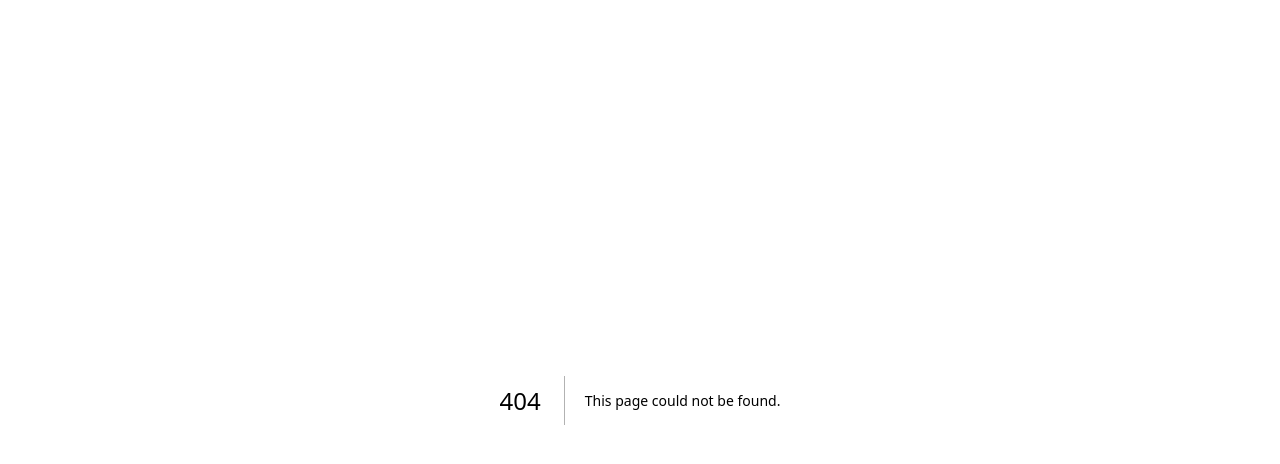
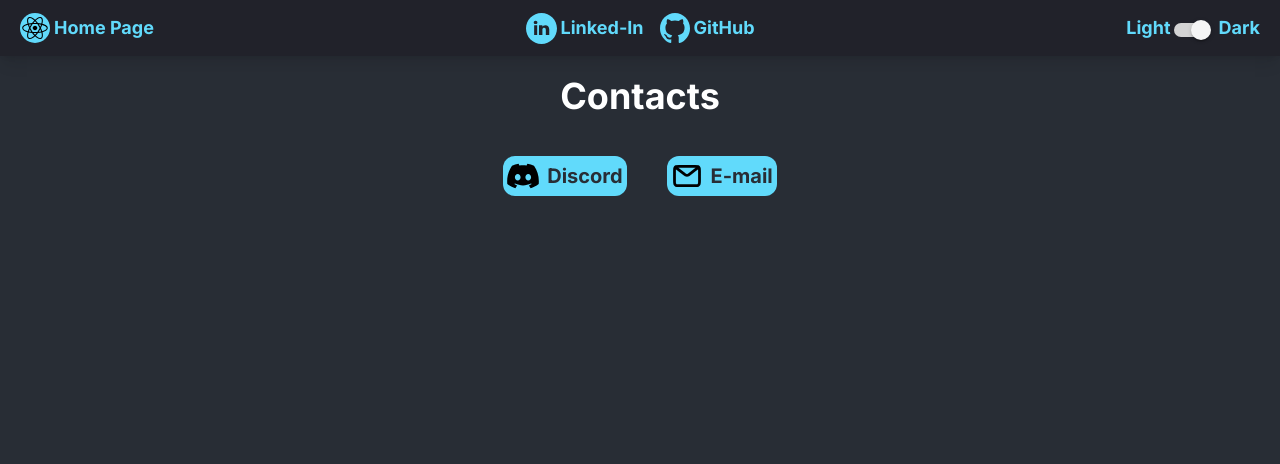
Before and after one commit to JVPhoenix/portfolio, a Next.js app: page /contacts in a window 1280 px wide. Before the commit this address had no page. Shown: the top 464 px of the page. Built offline with nearby package versions, Linux system fonts and the light colour scheme.

Commit message:
Contacts page finished -> Animations, styles and infos from both pages finished.

```diff
--- a/src/components/experience.tsx
+++ b/src/components/experience.tsx
@@ -13,12 +13,10 @@ import {
   VegasIcon,
 } from "./icons";
 import Image from "next/image";
+import { useTheme } from "@/context/theme";
 
-interface ExperiencePropsInterface {
-  switchMode: boolean;
-}
-
-export default function Experience(props: ExperiencePropsInterface) {
+export default function Experience() {
+  const {theme} = useTheme();
   return (
     <div className="flex flex-col gap-2 h-full m-auto">
       <h1 className="text-4xl font-bold text-center whitespace-nowrap">Professional Experience</h1>
@@ -28,7 +26,7 @@ export default function Experience(props: ExperiencePropsInterface) {
         className={twMerge(
           "flex gap-2 h-[240px] items-center justify-center rounded-2xl bg-slate-700 p-2",
           "ease-in-out duration-500",
-          props.switchMode && "bg-slate-200"
+          theme && "bg-slate-200"
         )}
       >
         <Image
@@ -39,7 +37,7 @@ export default function Experience(props: ExperiencePropsInterface) {
           className={twMerge(
             "cursor-pointer rounded-xl hover:border-4 hover:scale-105 hover:border-slate-700",
             "ease-in-out duration-500",
-            props.switchMode && "hover:border-slate-200"
+            theme && "hover:border-slate-200"
           )}
         />
         <Image
@@ -50,7 +48,7 @@ export default function Experience(props: ExperiencePropsInterface) {
           className={twMerge(
             "cursor-pointer rounded-xl hover:border-4 hover:scale-105 hover:border-slate-700",
             "ease-in-out duration-500",
-            props.switchMode && "hover:border-slate-200"
+            theme && "hover:border-slate-200"
           )}
         />
       </div>
@@ -60,7 +58,7 @@ export default function Experience(props: ExperiencePropsInterface) {
           className={twMerge(
             "flex flex-col gap-1 bg-slate-700 p-2 my-2 rounded-2xl text-center",
             "ease-in-out duration-500",
-            props.switchMode && "bg-slate-200"
+            theme && "bg-slate-200"
           )}
         >
           <h1>I have knowledge in the following techs:</h1>
@@ -90,7 +88,7 @@ export default function Experience(props: ExperiencePropsInterface) {
             className={twMerge(
               "flex flex-col gap-1 bg-slate-700 p-2 my-2 rounded-2xl text-center items-center",
               "ease-in-out duration-500 w-fit",
-              props.switchMode && "bg-slate-200"
+              theme && "bg-slate-200"
             )}
           >
             <h1>I have knowledge in the following editing softwares:</h1>
--- a/src/components/icons.tsx
+++ b/src/components/icons.tsx
@@ -454,3 +454,29 @@ export function FigmaIcon(props: IconsPropsInterface) {
     </svg>
   );
 }
+
+export function DiscordIcon(props: IconsPropsInterface) {
+  return (
+    <svg
+      width={props.width}
+      height={props.height}
+      className={props.classname}
+      viewBox="0 0 24 24"
+      fill="none"
+      xmlns="http://www.w3.org/2000/svg"
+    >
+      <path
+        d="M18.59 5.88997C17.36 5.31997 16.05 4.89997 14.67 4.65997C14.5 4.95997 14.3 5.36997 14.17 5.69997C12.71
+      5.47997 11.26 5.47997 9.83001 5.69997C9.69001 5.36997 9.49001 4.95997 9.32001 4.65997C7.94001 4.89997 6.63001
+      5.31997 5.40001 5.88997C2.92001 9.62997 2.25001 13.28 2.58001 16.87C4.23001 18.1 5.82001 18.84 7.39001
+      19.33C7.78001 18.8 8.12001 18.23 8.42001 17.64C7.85001 17.43 7.31001 17.16 6.80001 16.85C6.94001 16.75 7.07001
+      16.64 7.20001 16.54C10.33 18 13.72 18 16.81 16.54C16.94 16.65 17.07 16.75 17.21 16.85C16.7 17.16 16.15 17.42
+      15.59 17.64C15.89 18.23 16.23 18.8 16.62 19.33C18.19 18.84 19.79 18.1 21.43 16.87C21.82 12.7 20.76 9.08997 18.61
+      5.88997H18.59ZM8.84001 14.67C7.90001 14.67 7.13001 13.8 7.13001 12.73C7.13001 11.66 7.88001 10.79 8.84001
+      10.79C9.80001 10.79 10.56 11.66 10.55 12.73C10.55 13.79 9.80001 14.67 8.84001 14.67ZM15.15 14.67C14.21 14.67
+      13.44 13.8 13.44 12.73C13.44 11.66 14.19 10.79 15.15 10.79C16.11 10.79 16.87 11.66 16.86 12.73C16.86 13.79 16.11
+      14.67 15.15 14.67Z"
+      ></path>
+    </svg>
+  );
+}
--- a/src/components/navbar.tsx
+++ b/src/components/navbar.tsx
@@ -1,35 +1,42 @@
 import { twMerge } from "tailwind-merge";
 import { EmailIcon, GitHubIcon, LinkedinIcon, ReactIcon } from "./icons";
 import { Dispatch, SetStateAction } from "react";
+import Link from "next/link";
+import { useTheme } from "@/context/theme";
+import { PageSelected } from "@/types";
 
 interface PropsNavbarInterface {
   className?: string;
-  switchMode: boolean;
-  setSwitchMode: Dispatch<SetStateAction<boolean>>;
+  page?: number;
 }
 
 export default function Navbar(props: PropsNavbarInterface) {
+  const { theme, setTheme } = useTheme();
   return (
     <div
       className={twMerge(
         "flex bg-black2 justify-center px-5 w-full h-14",
         "text-lightblue items-center font-bold text-lg shadow-lg",
-        props.switchMode && "bg-transparent text-black"
+        theme && "bg-transparent text-black"
       )}
     >
       <div className={twMerge("flex w-full justify-between", props.className)}>
-        <div className="flex gap-1 select-none items-center">
+        <Link
+          href="/"
+          className={twMerge(
+            "flex gap-1 whitespace-nowrap select-none cursor-default",
+            props.page !== PageSelected.MainPage &&
+              "cursor-pointer items-center ease-in-out duration-500 hover:scale-110 hover:brightness-150"
+          )}
+        >
           <ReactIcon
-            classname={twMerge(
-              "fill-lightblue transition-all ease-in-out duration-500",
-              props.switchMode && "fill-black"
-            )}
+            classname={twMerge("fill-lightblue transition-all ease-in-out duration-500", theme && "fill-black")}
             width={30}
             height={30}
-            stroke={props.switchMode ? "white" : "black"}
+            stroke={theme ? "white" : "black"}
           />
-          <h1>Welcome!</h1>
-        </div>
+          <h1>{props.page === PageSelected.MainPage ? "Welcome!" : "Home Page"}</h1>
+        </Link>
         <div className="flex gap-4">
           <div
             className={twMerge(
@@ -39,7 +46,7 @@ export default function Navbar(props: PropsNavbarInterface) {
             onClick={() => window.open("https://www.linkedin.com/in/jvbo/", "_blank", "noopener, noreferrer")}
           >
             <LinkedinIcon
-              classname={twMerge("fill-lightblue ease-in-out duration-500", props.switchMode && "fill-black")}
+              classname={twMerge("fill-lightblue ease-in-out duration-500", theme && "fill-black")}
               width={31}
               height={31}
             />
@@ -53,26 +60,29 @@ export default function Navbar(props: PropsNavbarInterface) {
             onClick={() => window.open("https://github.com/JVPhoenix", "_blank", "noopener, noreferrer")}
           >
             <GitHubIcon
-              classname={twMerge("fill-lightblue ease-in-out duration-500", props.switchMode && "fill-black")}
+              classname={twMerge("fill-lightblue ease-in-out duration-500", theme && "fill-black")}
               width={30}
               height={30}
             />
             <h1>GitHub</h1>
           </div>
-          <div
+          {props.page === PageSelected.MainPage && (
+            <Link
+              href="contacts"
               className={twMerge(
                 "flex gap-1 whitespace-nowrap select-none cursor-pointer items-center",
                 "ease-in-out duration-500 hover:scale-110 hover:brightness-150"
               )}
             >
               <EmailIcon
-              classname={twMerge("fill-lightblue ease-in-out duration-500", props.switchMode && "fill-black")}
+                classname={twMerge("fill-lightblue ease-in-out duration-500", theme && "fill-black")}
                 width={31}
                 height={31}
-              stroke={props.switchMode ? "white" : "black"}
+                stroke={theme ? "white" : "black"}
               />
               <h1>Contacts</h1>
-          </div>
+            </Link>
+          )}
         </div>
         <div className="flex gap-1 select-none items-center">
           <h1>Light</h1>
@@ -102,8 +112,8 @@ export default function Navbar(props: PropsNavbarInterface) {
               "dark:checked:focus:before:shadow-[3px_-1px_0px_13px_#3b71ca]"
             )}
             type="checkbox"
-            defaultChecked={true}
-            onChange={() => props.setSwitchMode((prevmode) => !prevmode)}
+            defaultChecked={!theme}
+            onChange={() => setTheme((prevmode) => !prevmode)}
           />
           <h1>Dark</h1>
         </div>
--- /dev/null
+++ b/src/context/theme.tsx
@@ -0,0 +1,20 @@
+import React, { Dispatch, SetStateAction, createContext, useContext, useMemo, useState } from "react";
+
+// context and type created
+type ThemeType = {
+  theme: boolean;
+  setTheme: Dispatch<SetStateAction<boolean>>;
+};
+export const ThemeContext = createContext<ThemeType>({ theme: false, setTheme: () => undefined });
+
+// react function context
+export function ThemeContextProvider(props: React.PropsWithChildren) {
+  const [theme, setTheme] = useState<boolean>(false);
+
+  return <ThemeContext.Provider value={{ theme, setTheme }}>{props.children}</ThemeContext.Provider>;
+}
+
+// use the context
+export const useTheme = () => {
+  return useContext(ThemeContext);
+};
--- a/src/pages/_app.tsx
+++ b/src/pages/_app.tsx
@@ -1,6 +1,11 @@
-import '@/styles/globals.css'
-import type { AppProps } from 'next/app'
+import { ThemeContextProvider } from "@/context/theme";
+import "@/styles/globals.css";
+import type { AppProps } from "next/app";
 
 export default function App({ Component, pageProps }: AppProps) {
-  return <Component {...pageProps} />
+  return (
+    <ThemeContextProvider>
+      <Component {...pageProps} />
+    </ThemeContextProvider>
+  );
 }
--- /dev/null
+++ b/src/pages/contacts.tsx
@@ -0,0 +1,87 @@
+import { Inter } from "next/font/google";
+import Navbar from "@/components/navbar";
+import { twMerge } from "tailwind-merge";
+import { PageSelected } from "@/types";
+import Head from "next/head";
+import { useTheme } from "@/context/theme";
+import { DiscordIcon, EmailIcon } from "@/components/icons";
+
+const inter = Inter({ subsets: ["latin"] });
+
+export default function Contacts() {
+  const { theme } = useTheme();
+  return (
+    <>
+      <Head>
+        <title>Contact-me!</title>
+        <meta property="og:title" content="JV Portfolio" key="title" />
+      </Head>
+      <div
+        className={twMerge(
+          "transition-all ease-in-out duration-500 bg-black1 min-h-screen pb-4",
+          theme && "bg-white1",
+          inter.className
+        )}
+      >
+        <Navbar page={PageSelected.ContactsPage} />
+        <div
+          className={twMerge(
+            "flex flex-col text-white1 items-center align-middle gap-10 mt-5",
+            "animate-fadein",
+            theme && "text-black"
+          )}
+        >
+          <h1 className="text-4xl font-bold text-center whitespace-nowrap">Contacts</h1>
+          <div className="flex items-center align-middle gap-10">
+            <div
+              className={twMerge(
+                "flex gap-1 pr-1 whitespace-nowrap select-none cursor-pointer items-center",
+                "ease-in-out duration-500 hover:scale-110 hover:brightness-150",
+                "rounded-xl bg-lightblue text-black1",
+                theme && "bg-black text-white"
+              )}
+            >
+              <DiscordIcon
+                classname={twMerge("fill-black ease-in-out duration-500", theme && "fill-white")}
+                width={40}
+                height={40}
+              />
+              <h1
+                className="font-bold text-xl"
+                onClick={() =>
+                  window.open("https://discordapp.com/users/337024544617267210", "_blank", "noopener, noreferrer")
+                }
+              >
+                Discord
+              </h1>
+            </div>
+
+            <div
+              className={twMerge(
+                "flex gap-1 pr-1 whitespace-nowrap select-none cursor-pointer items-center",
+                "ease-in-out duration-500 hover:scale-110 hover:brightness-150",
+                "rounded-xl bg-lightblue text-black1",
+                theme && "bg-black text-white"
+              )}
+            >
+              <EmailIcon
+                classname={twMerge("fill-lightblue ease-in-out duration-500", theme && "fill-black")}
+                width={40}
+                height={40}
+                stroke={theme ? "white" : "black"}
+              />
+              <h1
+                className="font-bold text-xl"
+                onClick={() =>
+                  window.open("mailto:jvitorcocal07@gmail.com", "_blank", "noopener, noreferrer")
+                }
+              >
+                E-mail
+              </h1>
+            </div>
+          </div>
+        </div>
+      </div>
+    </>
+  );
+}
--- a/src/pages/index.tsx
+++ b/src/pages/index.tsx
@@ -1,15 +1,16 @@
 import { Inter } from "next/font/google";
 import Navbar from "@/components/navbar";
 import { twMerge } from "tailwind-merge";
-import { useState } from "react";
 import About from "@/components/about";
 import Experience from "@/components/experience";
 import Head from "next/head";
+import { useTheme } from "@/context/theme";
+import { PageSelected } from "@/types";
 
 const inter = Inter({ subsets: ["latin"] });
 
 export default function Home() {
-  const [switchMode, setSwitchMode] = useState<boolean>(false);
+  const {theme} = useTheme();
   return (
     <>
       <Head>
@@ -19,20 +20,20 @@ export default function Home() {
       <main
         className={twMerge(
           "transition-all ease-in-out duration-500 bg-black1 min-h-screen pb-4",
-          switchMode && "bg-white1",
+          theme && "bg-white1",
           inter.className
         )}
       >
-        <Navbar switchMode={switchMode} setSwitchMode={setSwitchMode} className="animate-showdown" />
+        <Navbar className="animate-showdown" page={PageSelected.MainPage} />
         <div
           className={twMerge(
             "flex flex-col m-auto max-w-[825px] text-white1 items-center align-middle gap-10 mt-5",
             "animate-fadein",
-            switchMode && "text-black"
+            theme && "text-black"
           )}
         >
           <About />
-          <Experience switchMode={switchMode} />
+          <Experience />
         </div>
       </main>
     </>
--- a/src/types/index.ts
+++ b/src/types/index.ts
@@ -0,0 +1,4 @@
+export enum PageSelected {
+    MainPage = 0,
+    ContactsPage = 1
+}
```
Also changed, not shown: src/components/contacts.tsx (deleted). Lines whose indentation alone changed are shown as unchanged.
